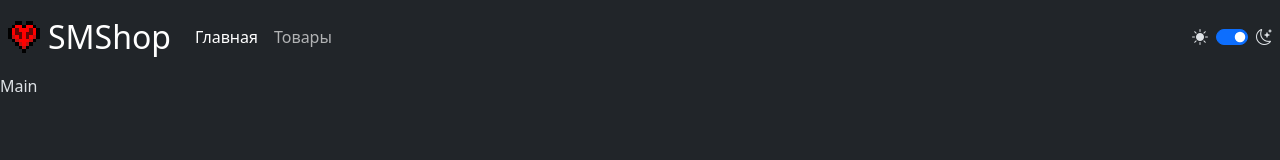
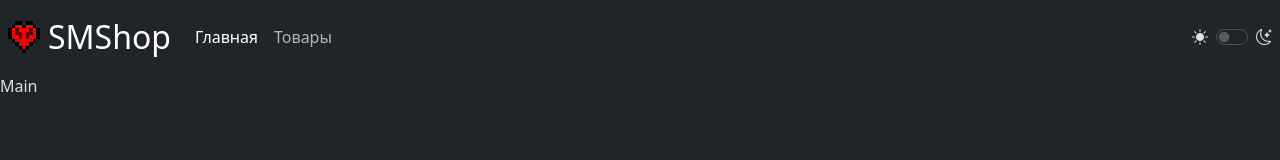
Before and after one commit to sluppyy/shop_microservice, a React (Vite) app in the folder front/: page / in a window 1280 px wide. Shown: the top 160 px of the page. Built offline with nearby package versions, Linux system fonts and the light colour scheme.

Commit message:
fix(front/components): fix theme switcher

```diff
--- a/front/index.html
+++ b/front/index.html
@@ -6,7 +6,7 @@
     <meta name="viewport" content="width=device-width, initial-scale=1.0" />
     <title>Shop</title>
   </head>
-  <body data-bs-theme="dark">
+  <body id="theme-handler" data-bs-theme="dark">
     <div id="root"></div>
     <script type="module" src="/src/main.tsx"></script>
   </body>
--- a/front/src/components/ThemeSwitcher/index.tsx
+++ b/front/src/components/ThemeSwitcher/index.tsx
@@ -6,12 +6,9 @@ export default function ThemeSwitcher() {
   const theme = useAppSelector((s) => s.theme.theme)
   const dispatch = useAppDispatch()
 
-  const inputProps = {
-    checked: theme == 'dark' ? true : undefined,
-  }
-
   useEffect(() => {
-    document.body.setAttribute('data-bs-theme', theme)
+    const root = document.getElementById('theme-handler')
+    root && root.setAttribute('data-bs-theme', theme)
   }, [theme])
 
   return (
@@ -23,7 +20,7 @@ export default function ThemeSwitcher() {
           type="checkbox"
           role="switch"
           id="flexSwitchCheckChecked"
-          {...inputProps}
+          value={theme === 'dark' ? undefined : 'checked'}
           onClick={() => dispatch(toggle())}
         />
       </div>
```
